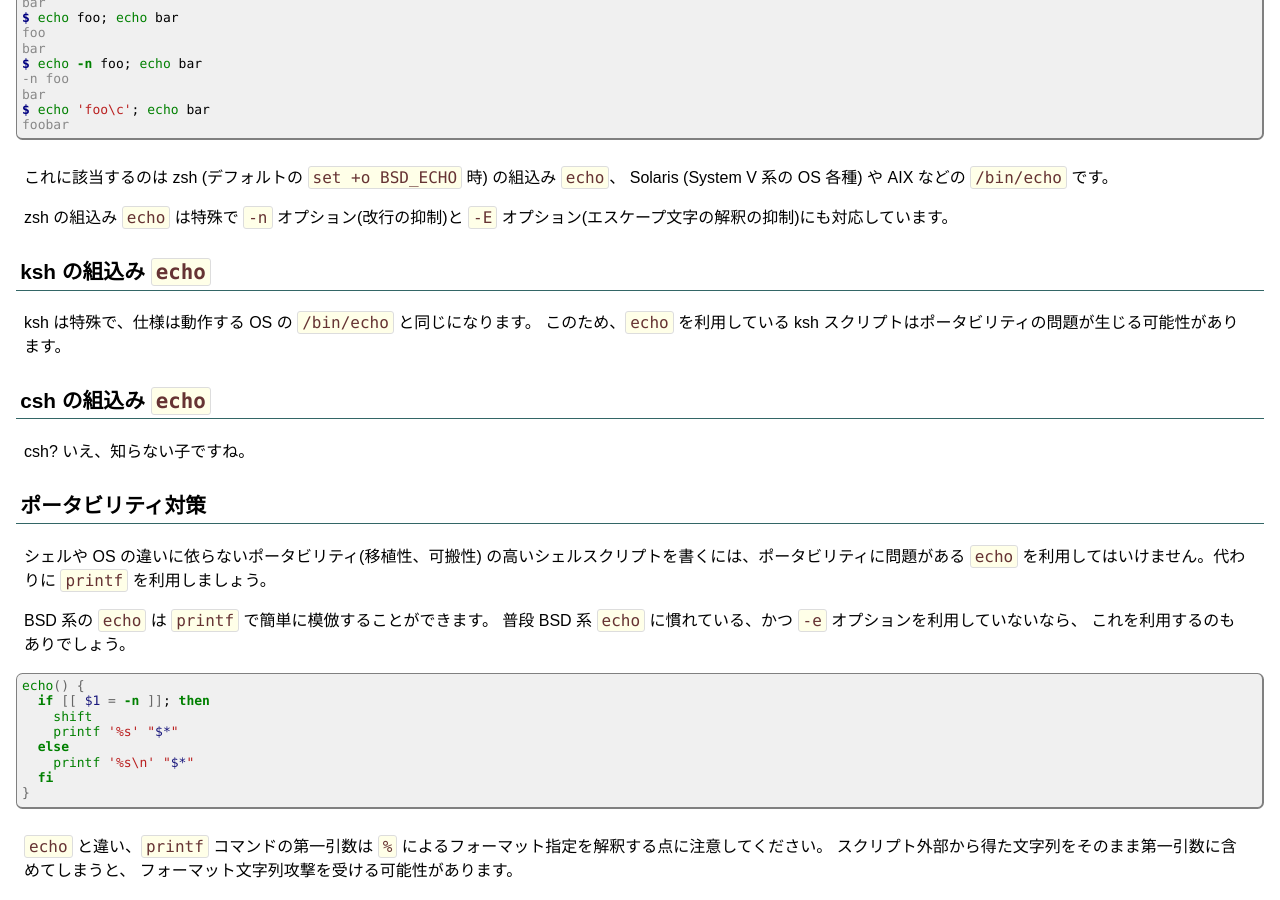
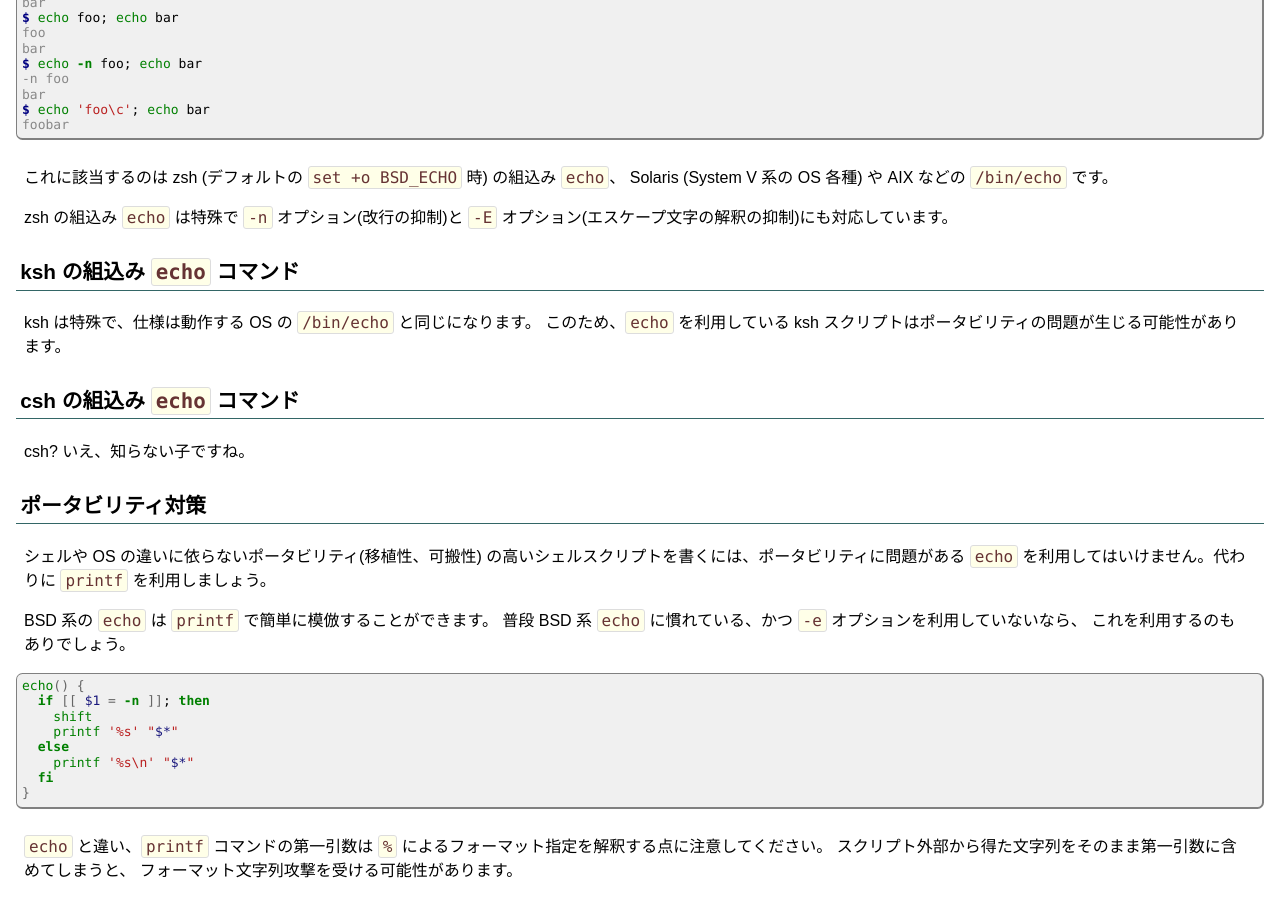
Before and after one commit to fumiyas/fumiyas.github.io, a Jekyll site: the page built from _posts/2013-12-08-echo.sh-advent-calendar.md, in a window 1280 px wide and 900 px high, scrolled down 929 px. Built offline with Jekyll 4.4.1, drawn with Linux system fonts in a browser that asks for light colours; Markdown is read by kramdown in place of the engine named in the settings; comment, search, counter and statistics services are not loaded.

Commit message:
Trivial fix

```diff
--- a/_posts/2013-12-08-echo.sh-advent-calendar.md
+++ b/_posts/2013-12-08-echo.sh-advent-calendar.md
@@ -77,13 +77,13 @@ Solaris (System V 系の OS 各種) や AIX などの `/bin/echo` です。
 zsh の組込み `echo` は特殊で `-n` オプション(改行の抑制)と
 `-E` オプション(エスケープ文字の解釈の抑制)にも対応しています。
 
-ksh の組込み `echo`
+ksh の組込み `echo` コマンド
 ----------------------------------------------------------------------
 
 ksh は特殊で、仕様は動作する OS の `/bin/echo` と同じになります。
 このため、`echo` を利用している ksh スクリプトはポータビリティの問題が生じる可能性があります。
 
-csh の組込み `echo`
+csh の組込み `echo` コマンド
 ----------------------------------------------------------------------
 
 csh? いえ、知らない子ですね。
```
